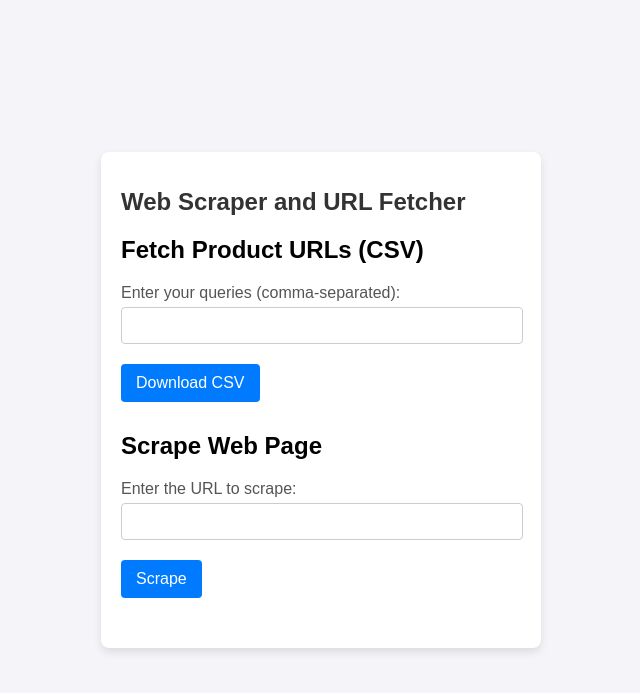
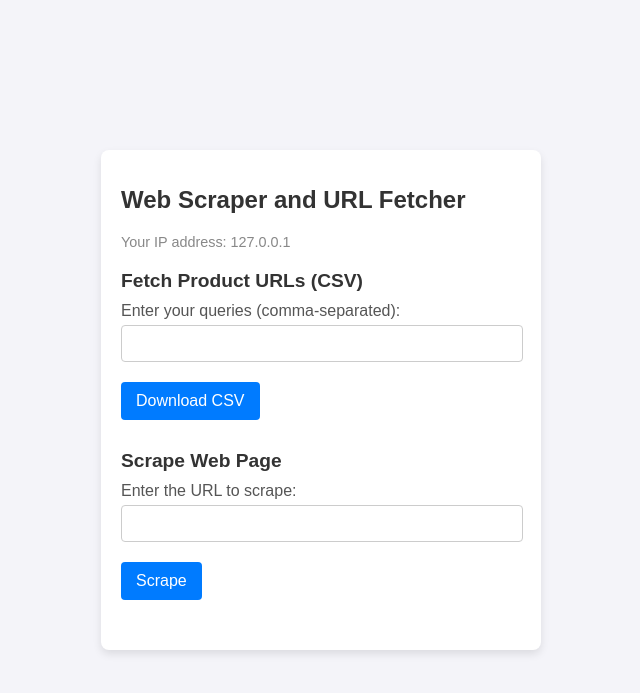
Before and after one commit to Smirnov-Artem/Avito-Parser, a Flask app: page / in a window 1280 px wide. Shown: the top 693 px of the page, without its empty margins (319-959 px from the left). Run offline with Flask 3, Linux system fonts and the light colour scheme.

Commit message:
Update index.html

```diff
--- a/templates/index.html
+++ b/templates/index.html
@@ -28,6 +28,11 @@
             margin-bottom: 20px;
             color: #333;
         }
+        h2 {
+            font-size: 1.2em;
+            margin-bottom: 10px;
+            color: #333;
+        }
         label {
             font-size: 1em;
             color: #555;
@@ -55,11 +60,21 @@
         .form-section {
             margin-bottom: 30px;
         }
+        .ip-display {
+            margin-bottom: 20px;
+            font-size: 0.9em;
+            color: #888;
+        }
     </style>
 </head>
 <body>
     <div class="container">
         <h1>Web Scraper and URL Fetcher</h1>
+
+        <!-- Display the user's IP address -->
+        <div class="ip-display">
+            <p>Your IP address: {{ ip }}</p>
+        </div>
 
         <div class="form-section">
             <h2>Fetch Product URLs (CSV)</h2>
```
